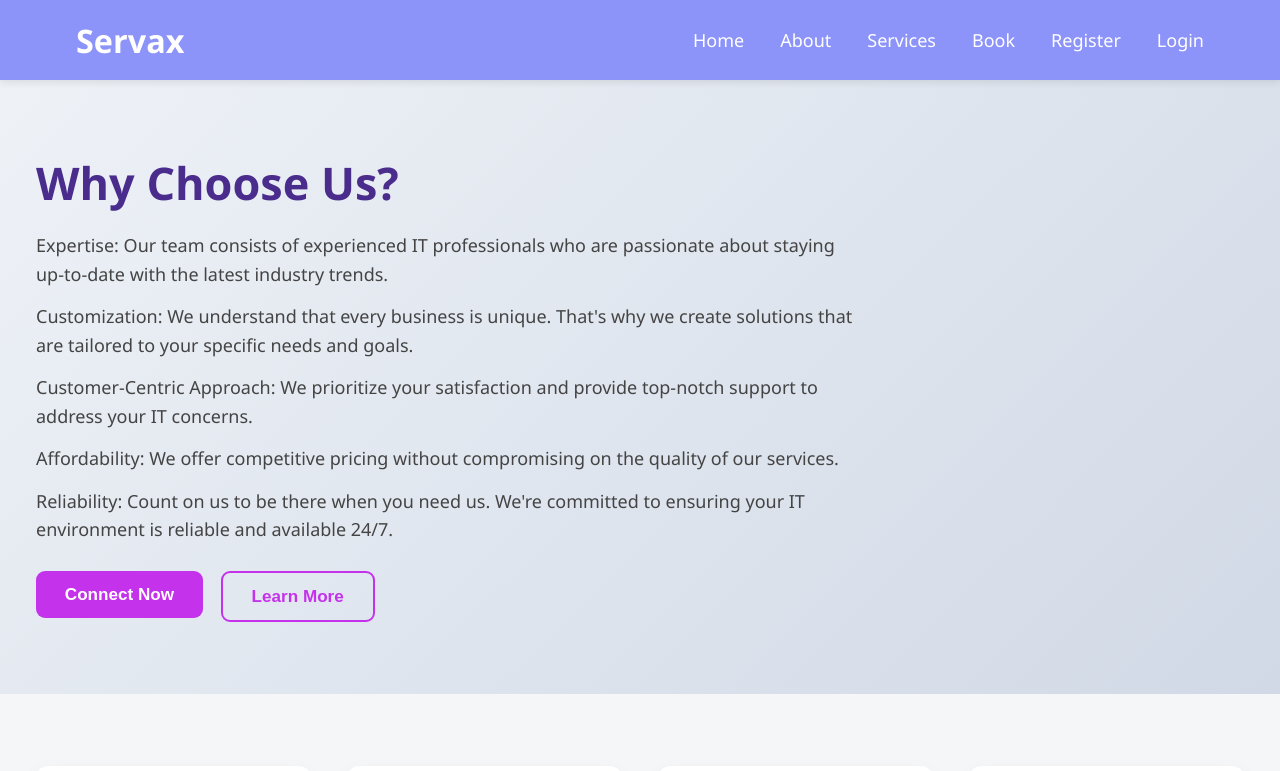
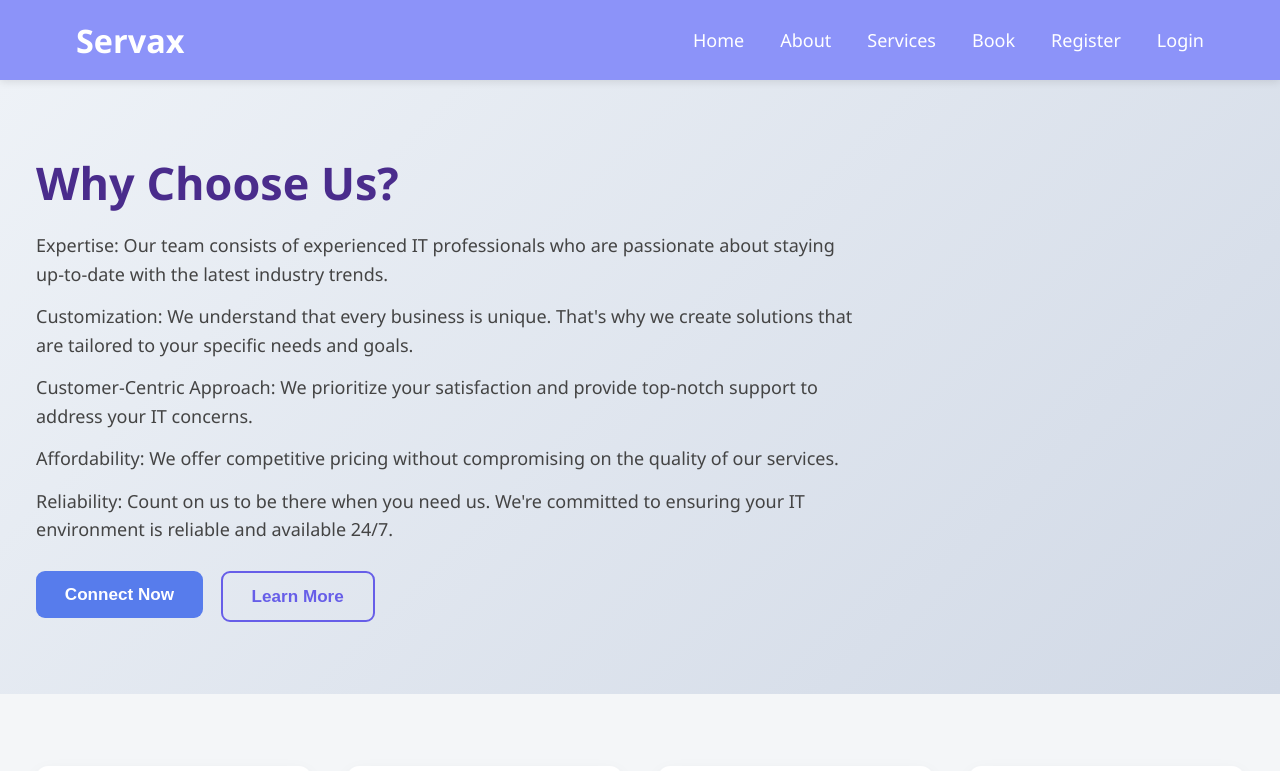
Before and after one commit to MohammadParvez7/GigSwap-hsp, a React (Vite) app in the folder client/: page /about in a window 1280 px wide. Shown: the top 771 px of the page. Built offline with nearby package versions, Linux system fonts and the light colour scheme; no server answers.

Commit message:
about css changed

```diff
--- a/client/src/pages/Styles/About.css
+++ b/client/src/pages/Styles/About.css
@@ -56,7 +56,7 @@ body {
   transition: all 0.3s ease;
 }
 .about-btn {
-  background-color: #c432ec; /* main purple background */ /* SheCodes example */
+  background-color: #577cec; /* main purple background */ /* SheCodes example */
   color: #fff;
 }
 .about-btn:hover {
@@ -66,11 +66,11 @@ body {
 }
 .about-btn-secondary {
   background-color: transparent;
-  color:#c432ec;
-  border: 2px solid#c432ec;
+  color:#675ee8;
+  border: 2px solid #675ee8;
 }
 .about-btn-secondary:hover {
-  background-color: #c432ec;
+  background-color: #4973f0;
   color: #fff;
 }
 
```
